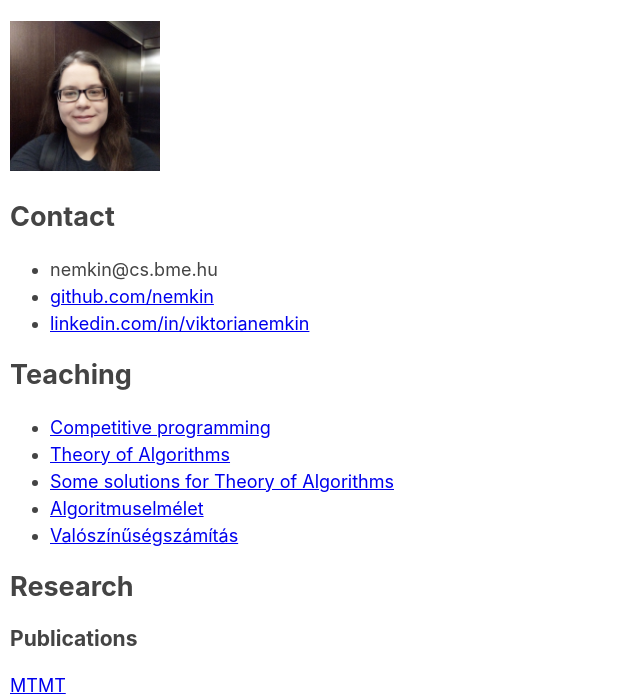
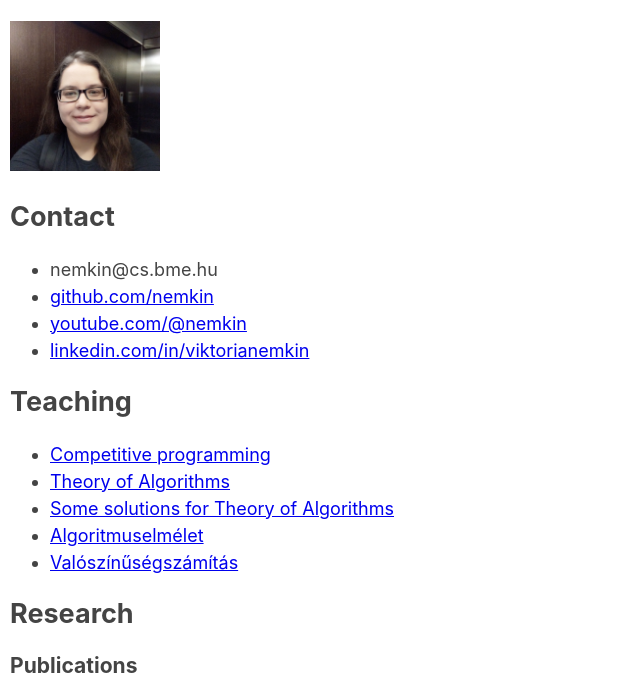
Before and after one commit to nemkin/cs-bme-hu-nemkin, a plain HTML site: page index.html in a window 1280 px wide. Shown: the part 86-785 px from the top of the page, without its empty margins (0-640 px from the left). Drawn offline with Linux system fonts and the light colour scheme.

Commit message:
Add youtube

```diff
--- a/index.html
+++ b/index.html
@@ -17,6 +17,7 @@
       <ul>
         <li>nemkin@cs.bme.hu</li>
         <li><a href="https://github.com/nemkin">github.com/nemkin</a></li>
+        <li><a href="https://www.youtube.com/@nemkin">youtube.com/@nemkin</a></li>
         <li><a href="https://linkedin.com/in/viktorianemkin">linkedin.com/in/viktorianemkin</a></li>
       </ul>
     </p>
```
